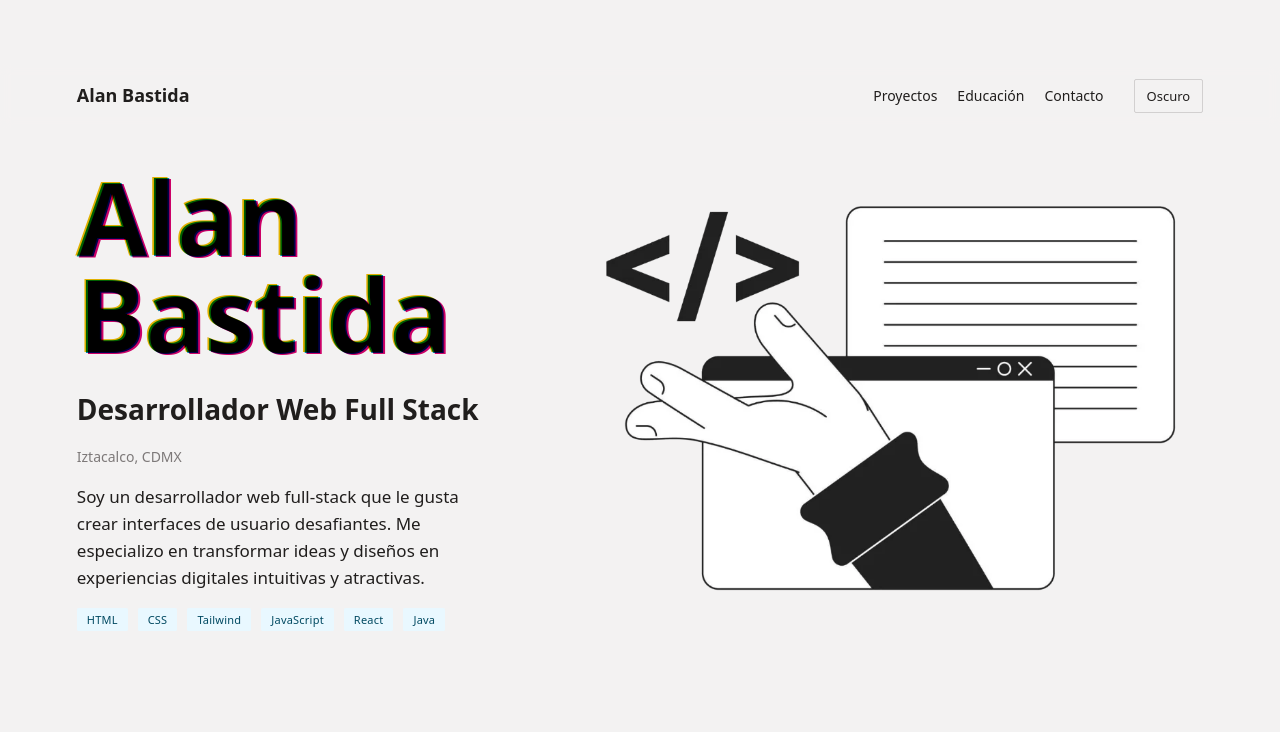
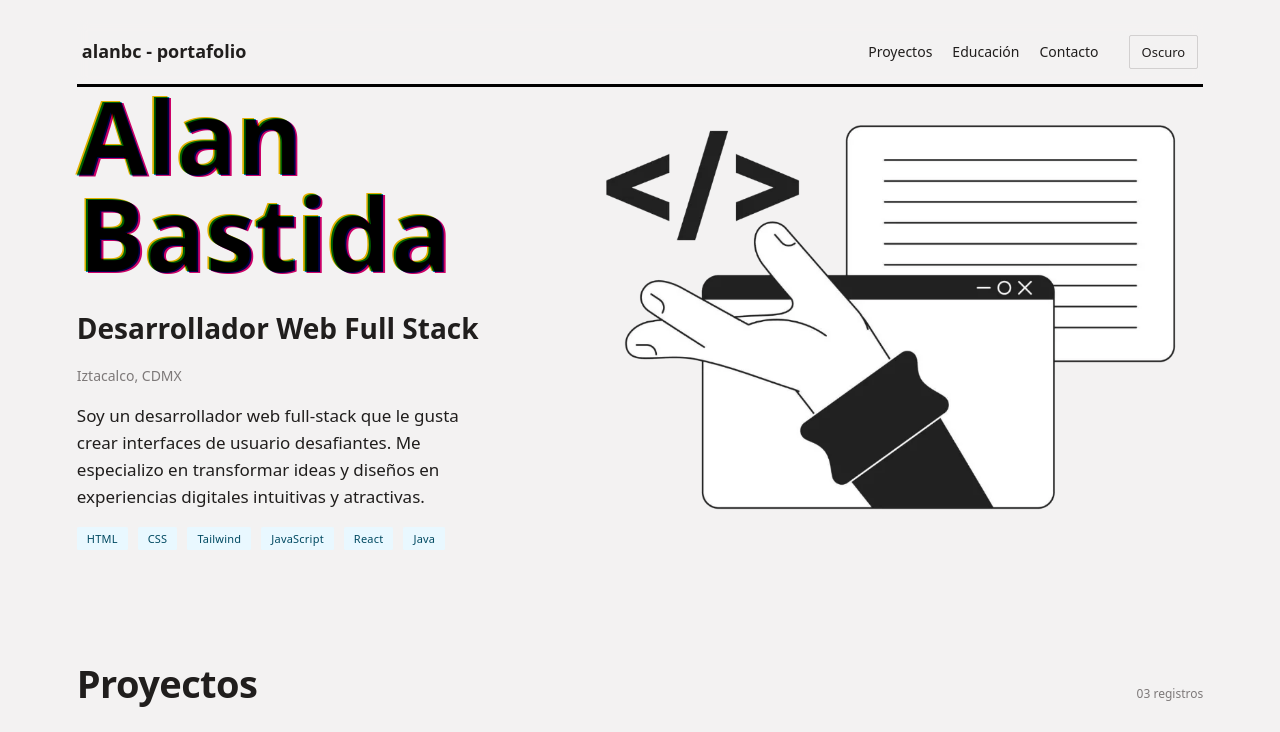
Before and after one commit to alanbc60/portafolio, a React (Vite) app: page / in a window 1280 px wide. Shown: the top 732 px of the page. Built offline with nearby package versions, Linux system fonts and the light colour scheme; grey boxes are pictures that could not be loaded.

Commit message:
feat: update profile interface to include username and adjust Nav component usage

```diff
--- a/src/App.tsx
+++ b/src/App.tsx
@@ -13,7 +13,7 @@ function App() {
   return (
     <div className="page">
       <div className="page__inner">
-        <Nav brand={profile.name} links={navLinks} theme={theme} onToggleTheme={toggle} />
+        <Nav brand={profile.username} links={navLinks} theme={theme} onToggleTheme={toggle} />
         <main>
           <Hero profile={profile} />
           <section id="proyectos" aria-labelledby="proyectos-title">
--- a/src/styles/nav.css
+++ b/src/styles/nav.css
@@ -5,10 +5,10 @@
   display: flex;
   align-items: center;
   gap: var(--space-6);
-  padding: var(--space-3) var(--page-pad-x);
-  margin: 0 calc(var(--page-pad-x) * -1) var(--space-8);
+  padding: var(--space-3) var(--space-1);
   background: color-mix(in srgb, var(--color-bg) 92%, transparent);
   backdrop-filter: blur(6px);
+  border-bottom: 3px solid black;
 }
 .nav__brand {
   margin-right: auto;
--- a/src/styles/tokens.css
+++ b/src/styles/tokens.css
@@ -39,7 +39,7 @@
   --radius-md: 2px;
 
   --page-pad-x: clamp(24px, 6vw, 96px);
-  --page-pad-y: clamp(28px, 5vw, 72px);
+  --page-pad-y: clamp(20px, 3vw, 20px);
   --page-max: 1280px;
   --section-gap: clamp(56px, 9vw, 112px);
 }
--- a/src/types/typesPortfolio.ts
+++ b/src/types/typesPortfolio.ts
@@ -18,6 +18,7 @@ export interface ImageSource {
 }
 
 export interface Profile {
+  username: string;
   name: string;
   role: string;
   location: string;
```
